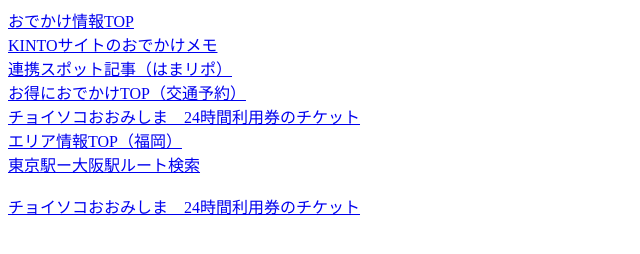
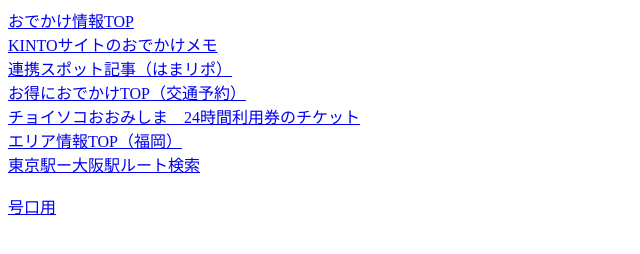
Before and after one commit to Kinto-Kanemitsu/kinto-kanemitsu.github.com, a plain HTML site: page index.html in a window 1280 px wide. Shown: the whole page, without its empty margins (0-640 px from the left). Drawn offline with Linux system fonts and the light colour scheme.

Commit message:
Update index.html

```diff
--- a/index.html
+++ b/index.html
@@ -6,4 +6,4 @@
 <a href="https://web.strl.myroute.fun/appLinks/area_special_top?area=40130">エリア情報TOP（福岡）</a><br>
 <a href="https://web.strl.myroute.fun/appLinks/route_list?des_lat=35.6809591&des_lng=139.7673068&dep_lat=34.7338219&dep_lng=135.5014056&schType=1&schDt=2023-03-01%2014:30">東京駅ー大阪駅ルート検索</a><br>
 <br>
-<a href="https://web.myroute.fun/appLinks/ticket_detail?cd=30010">チョイソコおおみしま　24時間利用券のチケット</a><br>
+<a href="https://web.myroute.fun/appLinks/ticket_detail?cd=30010">号口用</a><br>
```
